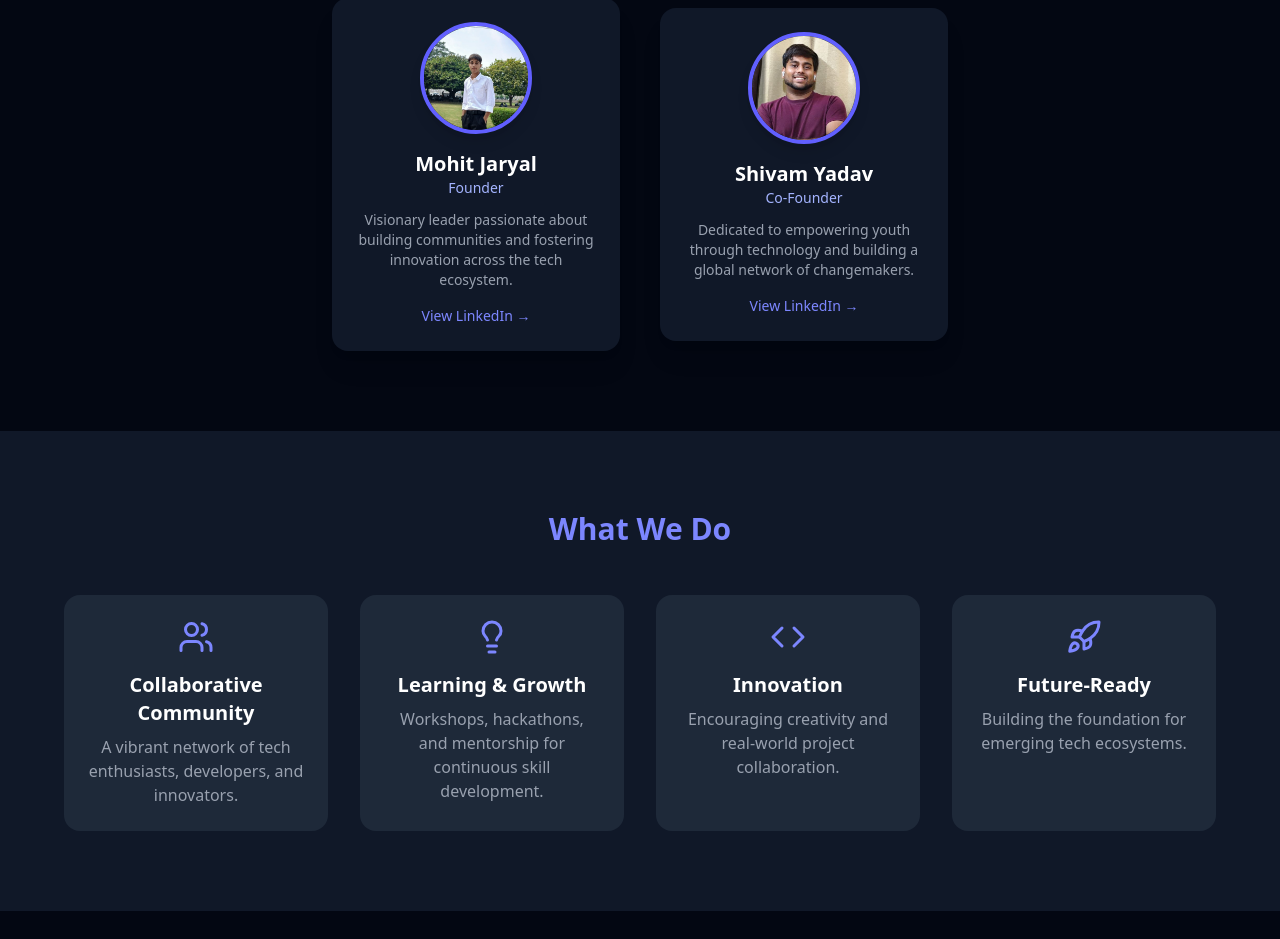
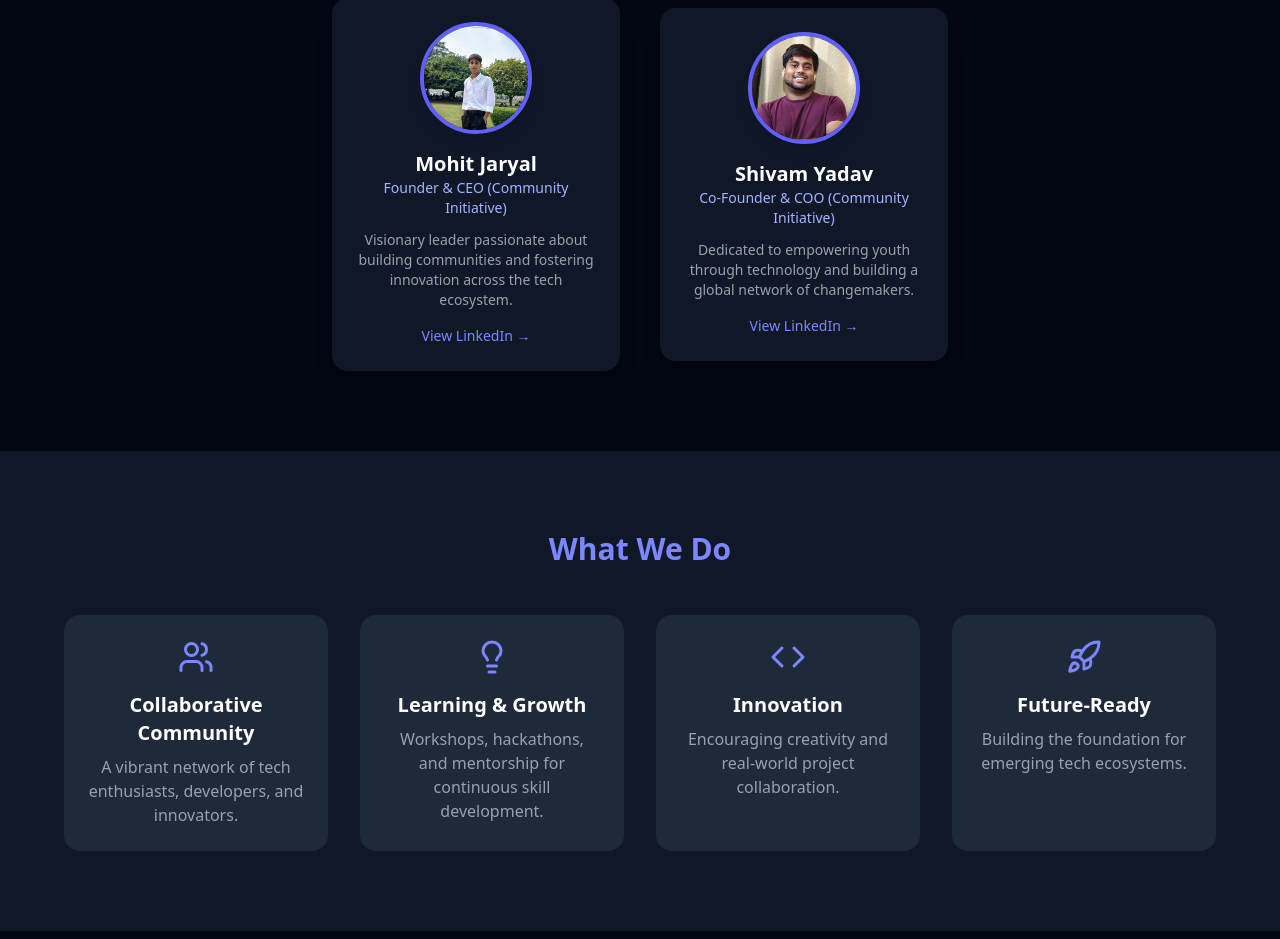
Before and after one commit to mohitjaryal/spherex, a React (Vite) app: page / in a window 1280 px wide. Shown: the part 995-1934 px from the top of the page. Built offline with nearby package versions, Linux system fonts and the light colour scheme.

Commit message:
Update About.jsx

```diff
--- a/src/components/About.jsx
+++ b/src/components/About.jsx
@@ -35,11 +35,11 @@ export default function About() {
           <div className="bg-gray-900 rounded-2xl shadow-xl hover:shadow-indigo-600/30 transition-all duration-300 p-6 w-72">
             <img
               src={founderImg} // 👈 imported local image
-              alt="Founder - Mohit Jaryal"
+              alt="Founder & CEO - Mohit Jaryal"
               className="w-28 h-28 object-cover rounded-full mx-auto mb-4 border-4 border-indigo-500 shadow-lg"
             />
             <h5 className="text-xl font-semibold">Mohit Jaryal</h5>
-            <p className="text-indigo-300 text-sm mb-3">Founder</p>
+            <p className="text-indigo-300 text-sm mb-3">Founder & CEO (Community Initiative)</p>
             <p className="text-gray-400 text-sm">
               Visionary leader passionate about building communities and
               fostering innovation across the tech ecosystem.
@@ -62,7 +62,7 @@ export default function About() {
               className="w-28 h-28 object-cover rounded-full mx-auto mb-4 border-4 border-indigo-500 shadow-lg"
             />
             <h5 className="text-xl font-semibold">Shivam Yadav</h5>
-            <p className="text-indigo-300 text-sm mb-3">Co-Founder</p>
+            <p className="text-indigo-300 text-sm mb-3">Co-Founder & COO (Community Initiative)</p>
             <p className="text-gray-400 text-sm">
               Dedicated to empowering youth through technology and building a
               global network of changemakers.
```
